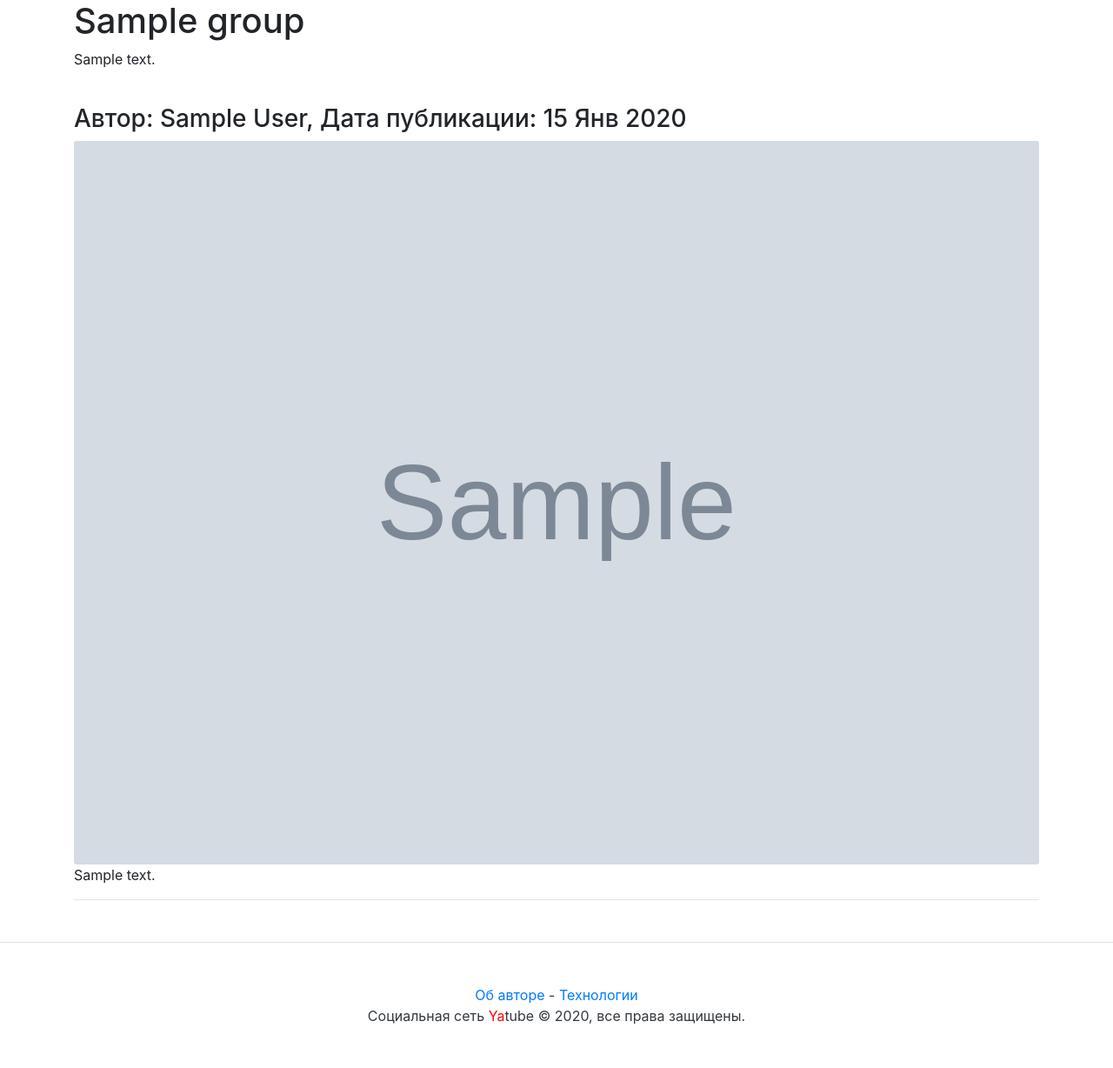
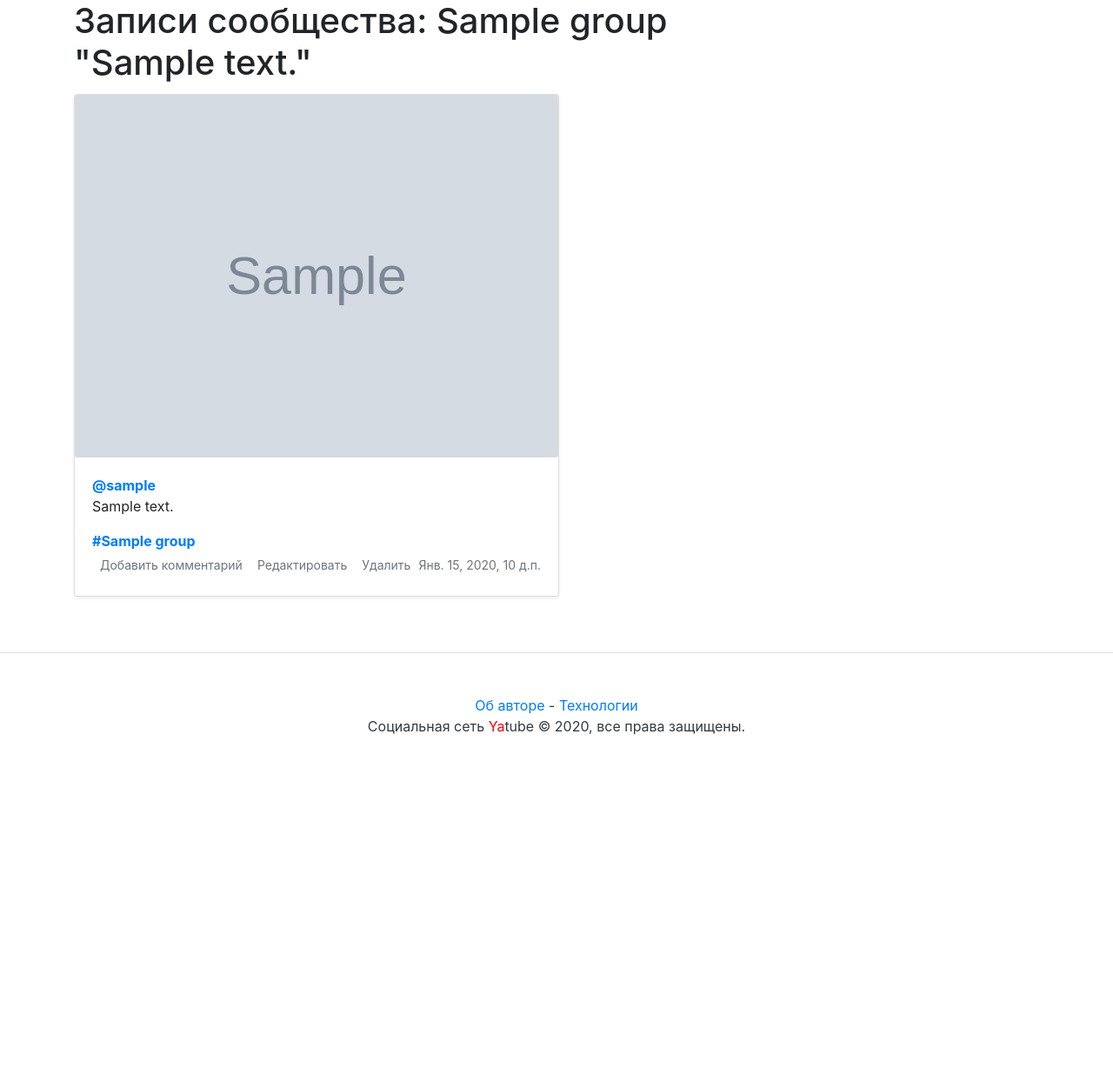
Before and after one commit to TayzleST/yatube, a Django app: a page that uses templates/group.html in a window 1280 px wide. Shown: the part 56-1284 px from the top of the page at 87% size. After the commit the page ends 901 px from the top, so only its background shows below. Run offline with Django 3.2, Linux system fonts and the light colour scheme; a user stored in the database is signed in; tables that the repository leaves empty hold one stand-in row (values such as "Sample post"); grey boxes marked "Sample" are stand-in pictures; some libraries are stand-ins or nearby versions.

Commit message:
refactoring for templates

```diff
--- /dev/null
+++ b/posts/templates/post_item.html
@@ -0,0 +1,55 @@
+<div class="card mb-3 mt-1 shadow-sm">
+
+    <!-- Отображение картинки -->
+    {% load thumbnail %}
+    {% thumbnail post.image "960x339" crop="center" upscale=True as im %}
+    <img class="card-img" src="{{ im.url }}" />
+    {% endthumbnail %}
+    <!-- Отображение текста поста -->
+    <div class="card-body">
+            <p class="card-text">
+                    <!-- Ссылка на автора через @ -->
+                    <a name="post_{{ post.id }}" href="{% url 'profile' post.author.username %}">
+                            <strong class="d-block text-gray-dark">@{{ post.author }}</strong>
+                    </a>
+                    {{ post.text|linebreaksbr }}
+            </p>
+
+            <!-- Если пост относится к какому-нибудь сообществу, то отобразим ссылку на него через # -->
+            {% if post.group %}
+            <a class="card-link muted" href="{% url 'group_posts' post.group.slug %}">
+                    <strong class="d-block text-gray-dark">#{{ post.group.title }}</strong>
+            </a>
+            {% endif %}
+
+            <!-- Отображение ссылки на комментарии -->
+            <div class="d-flex justify-content-between align-items-center">
+                    <div class="btn-group ">
+                            <a class="btn btn-sm text-muted" href="{% url 'post' post.author.username post.id %}" role="button">
+                                    {% if post.comment_count %}
+                                    {{ post.comment_count }} комментариев
+                                    {% else%}
+                                    Добавить комментарий
+                                    {% endif %}
+                            </a>
+
+                            <!-- Ссылка на редактирование поста для автора -->
+                            {% if user == post.author %}
+                            <a class="btn btn-sm text-muted" href="{% url 'post_edit' post.author.username post.id %}"
+                                    role="button">
+                                    Редактировать
+                            </a>
+
+                            <!-- Ссылка на удаление поста для автора -->
+                            <a class="btn btn-sm text-muted" href="{% url 'post_confirm' post.author.username post.id %}"
+                                    role="button">
+                                    Удалить
+                            </a>
+                            {% endif %}
+                    </div>
+
+                    <!-- Дата публикации поста -->
+                    <small class="text-muted">{{ post.pub_date }}</small>
+            </div>
+    </div>
+</div>
--- a/posts/views.py
+++ b/posts/views.py
@@ -11,7 +11,7 @@ from .forms import PostForm, CommentForm
 
 def index(request):
     # главная страница
-    post_list = Post.objects.select_related('author').order_by("-pub_date").all()
+    post_list = Post.objects.select_related('group', 'author').order_by("-pub_date").all()
     paginator = Paginator(post_list, 10) # показывать по 10 записей на странице.
     page_number = request.GET.get('page') # переменная в URL с номером запрошенной страницы
     page = paginator.get_page(page_number) # получить записи с нужным смещением
@@ -47,7 +47,7 @@ def profile(request, username):
     # Страница профиля зарегистрированного пользователя.
     # Содержит данные о пользователе и его посты.
     profile = get_object_or_404(User, username=username)
-    post_list = Post.objects.select_related('author').filter(author=profile).order_by("-pub_date").all()
+    post_list = Post.objects.select_related('group', 'author').filter(author=profile).order_by("-pub_date").all()
     posts_count = post_list.count()
     paginator = Paginator(post_list, 5)
     page_number = request.GET.get('page')
@@ -63,7 +63,7 @@ def post_view(request, username, post_id):
     # добавляем форму для комментирования
     form = CommentForm(request.POST or None)
     # комментарии к посту
-    items = Comment.objects.select_related('post').filter(post=post)
+    items = Comment.objects.select_related('post', 'author').filter(post=post)
     # проверка на соответствие id поста выбранному автору
     if post.author == profile:
         posts_count = Post.objects.select_related('author').filter(author=profile).count()
@@ -133,5 +133,5 @@ def add_comment(request, username, post_id):
             return redirect('post', username=username, post_id=post_id)
     else:
         form = CommentForm(request.POST or None)
-    items = Comment.objects.filter(post=post)
+    items = Comment.objects.select_related('post', 'author').filter(post=post)
     return render(request, 'post.html', {'form': form, 'post': post, 'items': items} )
--- a/templates/group.html
+++ b/templates/group.html
@@ -1,26 +1,25 @@
 {% extends "base.html" %}
-{% load thumbnail %}
+{% block title %}Записи сообщества {{ group.title }}{% endblock %}
 
-{% block title %} Записи сообщества {{ group.title }}{% endblock %}
 {% block content %}
-    <h1>{{ group.title }}</h1>
-    <p>{{ group.description }}</p>
-    <br>
-    {% for post in page %}
-    <h3>
-        Автор: {{ post.author.get_full_name }}, Дата публикации: {{ post.pub_date|date:"d M Y" }}
-    </h3>
+<main role="main" class="container">
+<div class="row">
 
-    {% thumbnail post.image "960x339" crop="center" upscale=True as im %}
-    <img class="card-img" src="{{ im.url }}">
-    {% endthumbnail %}
+        <h1>Записи сообщества: {{ group.title }}
+        <br>
+        "{{ group.description }}"</h1>
 
-    <p>{{ post.text|linebreaksbr }}</p>
-    <hr>
-    {% endfor %}
+        <!-- Вывод ленты записей -->
+        {% for post in page %}
+            <!-- Вот он, новый include! -->
+            {% include "post_item.html" with post=post %}
+        {% endfor %}
 
-    {% if page.has_other_pages %}
-    {% include "paginator.html" with items=page paginator=paginator%}
-    {% endif %}
+        <!-- Вывод паджинатора -->
+        {% if page.has_other_pages %}
+            {% include "paginator.html" with items=page paginator=paginator%}
+        {% endif %}
 
+</div>
+</main>
 {% endblock %}
```
Also changed, not shown: posts/templates/post.html (+4 -31 lines), templates/index.html (+15 -27 lines), templates/profile.html (+4 -35 lines).
